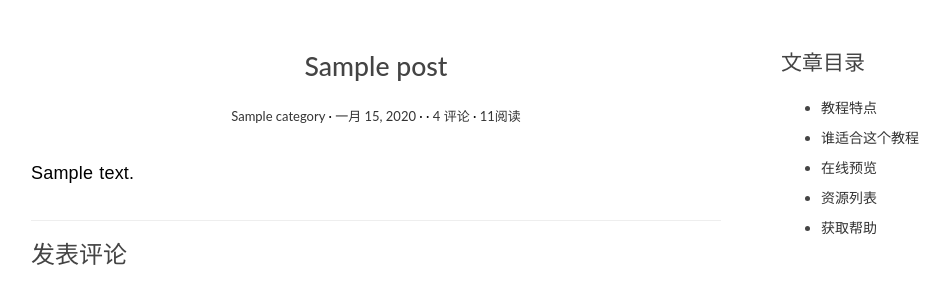
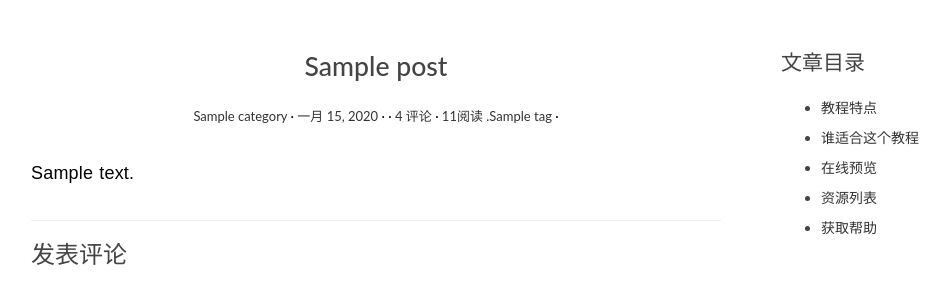
Before and after one commit to suxianglun/blogproject, a Django app: page /post/1/ in a window 1280 px wide. Shown: the part 126-409 px from the top of the page, without its empty margins (69-1019 px from the left). Run offline with Django 3.2, Linux system fonts and the light colour scheme; tables that the repository leaves empty hold one stand-in row (values such as "Sample post"); some libraries are stand-ins or nearby versions.

Commit message:
在详情页中显示标签

```diff
--- a/blog/static/css/custom.css
+++ b/blog/static/css/custom.css
@@ -243,10 +243,12 @@ img {
 .post-category::after,
 .post-date::after,
 .post-author::after,
+.post-tag::after,
 .comments-link::after {
     content: ' ·';
     color: #000;
 }
+
 
 /**
  * 4.1 - Read More Button CSS 3 style
--- a/blog/templates/blog/detail.html
+++ b/blog/templates/blog/detail.html
@@ -10,6 +10,9 @@
                 <span class="post-author"><a href="#">{{ post.author.name }}</a></span>
                 <span class="comments-link"><a href="#">4 评论</a></span>
                 <span class="views-count"><a href="#">{{ post.views }}阅读</a></span>
+                {% for tag in post.tag.all %}
+                    <span class="post-tag" style="color: #333">.{{ tag }}</span>
+                {% endfor %}
             </div>
         </header>
         <div class="entry-content clearfix">
```
